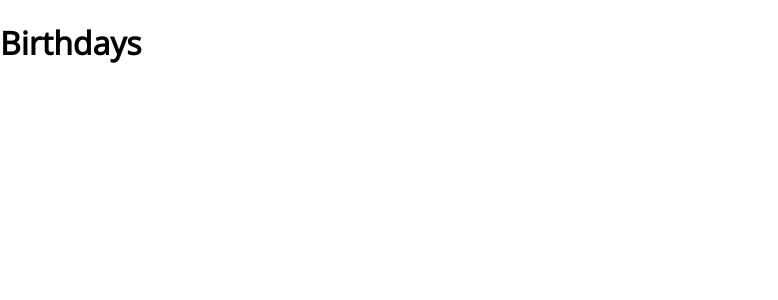
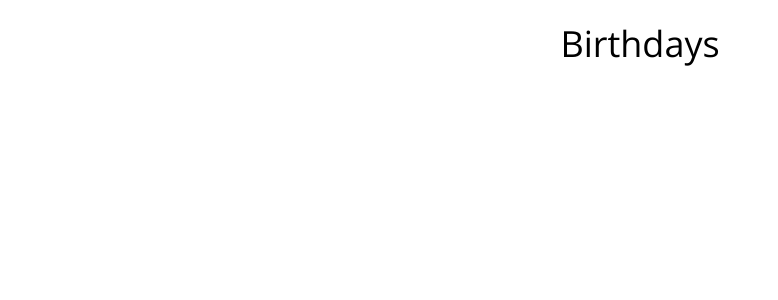
Before and after one commit to pri5m/birthday-app, a JavaScript app: page / in a window 1280 px wide. Shown: the top 300 px of the page, without its empty margins (0-778 px from the left). Built offline with nearby package versions, Linux system fonts and the light colour scheme; the HTML template or start-up script is replaced by a standard one.

Commit message:
Added tailwind css and centred title

```diff
--- a/package.json
+++ b/package.json
@@ -34,5 +34,10 @@
       "last 1 firefox version",
       "last 1 safari version"
     ]
+  },
+  "devDependencies": {
+    "autoprefixer": "^10.4.7",
+    "postcss": "^8.4.14",
+    "tailwindcss": "^3.0.24"
   }
 }
--- /dev/null
+++ b/postcss.config.js
@@ -0,0 +1,6 @@
+module.exports = {
+    plugins: {
+        tailwindcss: {},
+        autoprefixer: {},
+    }
+}
--- a/src/App.js
+++ b/src/App.js
@@ -1,7 +1,8 @@
-
 function App() {
   return (
-    <h1>Birthdays</h1>
+    <div className="grid place-items-center">
+      <h1 className="py-6 text-4xl">Birthdays</h1>
+    </div>
   );
 }
 
--- a/src/index.css
+++ b/src/index.css
@@ -2,3 +2,7 @@ body {
   margin: 0;
   font-family: 'Open Sans', sans-serif;
 }
+
+@tailwind base;
+@tailwind components;
+@tailwind utilities;
--- /dev/null
+++ b/tailwind.config.js
@@ -0,0 +1,9 @@
+module.exports = {
+  content: [
+    "./src/**/*.{js,jsx,ts,tsx}",
+  ],
+  theme: {
+    extend: {},
+  },
+  plugins: [],
+}
```
Also changed, not shown: 1 other file (tests, documents, lock files or other folders).
